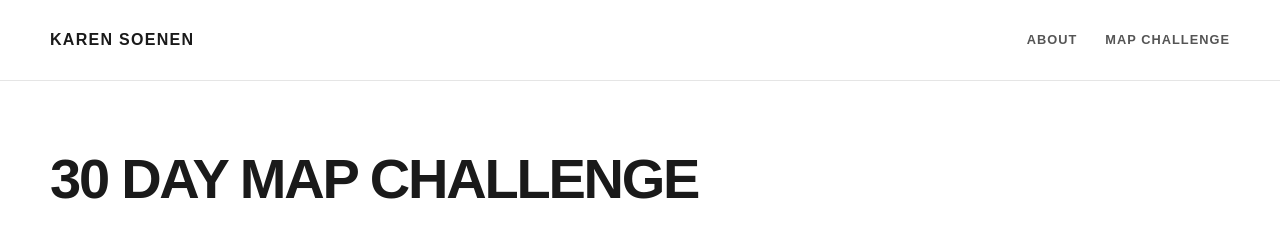
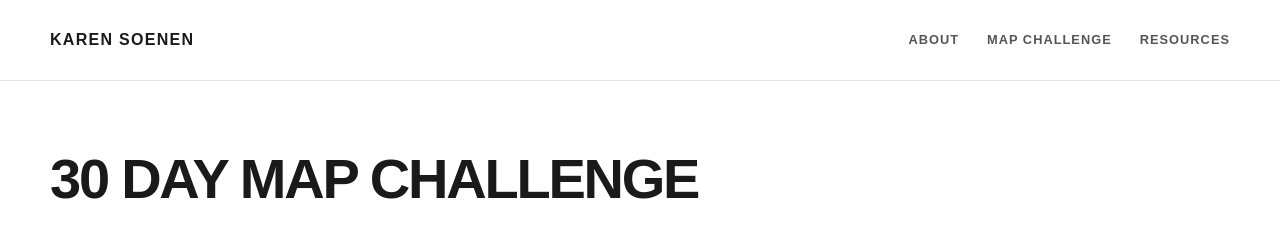
Before and after one commit to k-rns/map-portfolio, a Jekyll site: the page built from index.md, in a window 1280 px wide and 900 px high. Shown: the top 225 px of the window. Built offline with Jekyll 4.4.1, drawn with Linux system fonts in a browser that asks for light colours.

Commit message:
Add 'RESOURCES' link to navigation

```diff
--- a/_layouts/default.html
+++ b/_layouts/default.html
@@ -28,6 +28,7 @@
       <nav class="site-nav">
         <a href="{{ '/about/' | relative_url }}">ABOUT</a>
         <a href="{{ '/' | relative_url }}">MAP CHALLENGE</a>
+        <a href="{{ '/resources/' | relative_url }}">RESOURCES</a>
       </nav>
 
     </div>
```
